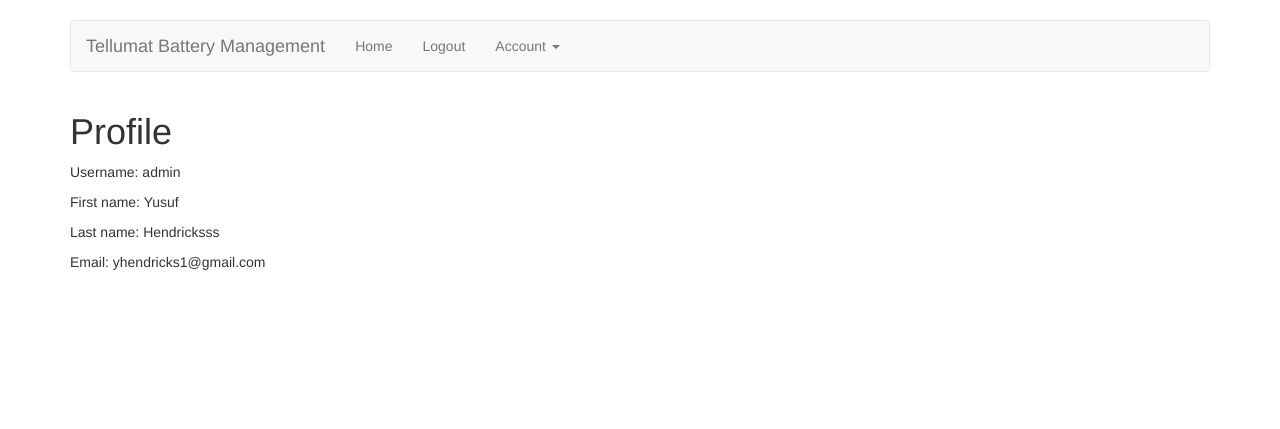
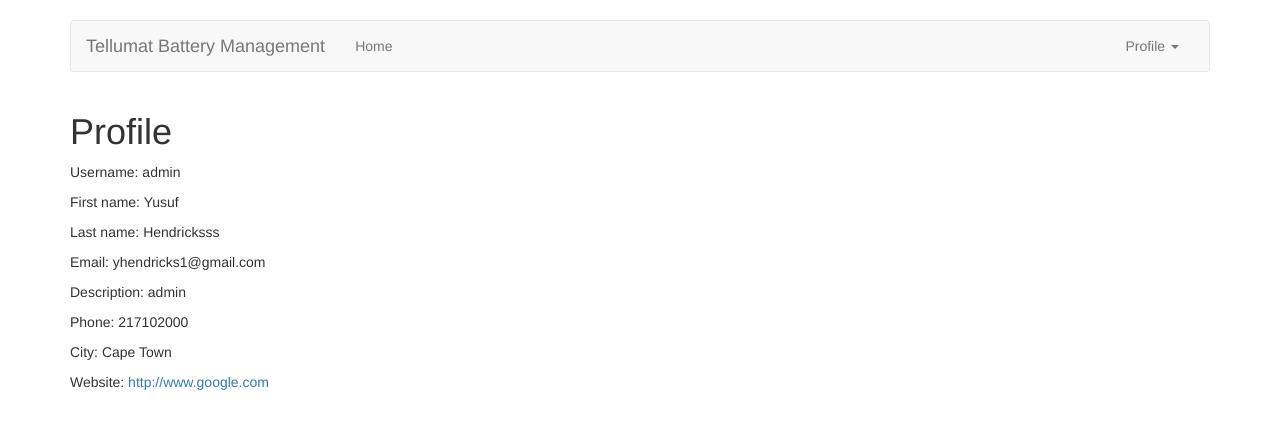
Before and after one commit to yhendricks/tutorial, a Django app: page /account/profile/ in a window 1280 px wide. Shown: the top 429 px of the page. Run offline with Django 3.2, Linux system fonts and the light colour scheme; a user stored in the database is signed in; data comes from the database, SQL or seed files in the repository; both versions use the stored data as it was before the commit; some libraries are stand-ins or nearby versions.

Commit message:
Video 35 completed

```diff
--- a/accounts/models.py
+++ b/accounts/models.py
@@ -22,10 +22,10 @@ class UserProfile(models.Model):
     city = models.CharField(max_length=100, default='')
     website = models.URLField(default='')
     phone = models.IntegerField(default=0)
-    company = models.ForeignKey(Company, null=True)
+    #company = models.ForeignKey(Company, null=True)
 
-    #def __str__(self):
-        #return self.name
+    def __str__(self):
+        return self.user.username
 
     def create_profile(sender, **kwargs):
         if kwargs['created']:
--- a/accounts/templates/accounts/profile.html
+++ b/accounts/templates/accounts/profile.html
@@ -11,5 +11,9 @@
         <p>First name: {{ user.first_name }}</p>
         <p>Last name: {{ user.last_name }}</p>
         <p>Email: {{ user.email }}</p>
+        <p>Description: {{ user.userprofile.description }}</p>
+        <p>Phone: {{ user.userprofile.phone }}</p>
+        <p>City: {{ user.userprofile.city }}</p>
+        <p>Website: <a href="{{ user.userprofile.website }}" target="_blank">{{ user.userprofile.website }}</a></p>
     </div>
 {% endblock %}
--- a/accounts/templates/base.html
+++ b/accounts/templates/base.html
@@ -14,7 +14,8 @@
     <nav class="navbar navbar-default">
         <div class="container-fluid">
             <div class="navbar-header">
-            <button type="button" class="navbar-toggle collapsed" data-toggle="collapse" data-target="#navbar" aria-expanded="false" aria-controls="navbar">
+                <button type="button" class="navbar-toggle collapsed" data-toggle="collapse" data-target="#navbar"
+                        aria-expanded="false" aria-controls="navbar">
                     <span class="sr-only">Toggle navigation</span>
                     <span class="icon-bar"></span>
                     <span class="icon-bar"></span>
@@ -30,11 +31,14 @@
                 {% if user.is_authenticated %}
                     <ul class="nav navbar-nav">
                         <li><a href="{% url 'accounts:home' %}">Home</a></li>
+                    </ul>
+                    <ul class="nav navbar-nav navbar-right">
+                        <li class="dropdown">
+                            <a href="#" class="dropdown-toggle" data-toggle="dropdown" role="button"
+                               aria-haspopup="true" aria-expanded="false">Profile <span class="caret"></span></a>
+                            <ul class="dropdown-menu">
                                 <li><a href="{% url 'accounts:logout' %}">Logout</a></li>
-                <li class="dropdown">
-                <a href="#" class="dropdown-toggle" data-toggle="dropdown" role="button" aria-haspopup="true" aria-expanded="false">Account <span class="caret"></span></a>
-                <ul class="dropdown-menu">
-                  <li><a href="{% url 'accounts:view_profile' %}">Profile</a></li>
+                                <li><a href="{% url 'accounts:view_profile' %}">View Profile</a></li>
                                 <li><a href="{% url 'accounts:edit_profile' %}">Edit Profile</a></li>
                                 <li role="separator" class="divider"></li>
                                 <li class="dropdown-header">Password Management</li>
@@ -46,7 +50,8 @@
                     <ul class="nav navbar-nav navbar-right">
                         <li><a href="{% url 'accounts:register' %}">Register</a></li>
                         <li class="dropdown">
-                <a href="#" class="dropdown-toggle" data-toggle="dropdown" role="button" aria-haspopup="true" aria-expanded="false">Profile <span class="caret"></span></a>
+                            <a href="#" class="dropdown-toggle" data-toggle="dropdown" role="button"
+                               aria-haspopup="true" aria-expanded="false">Profile <span class="caret"></span></a>
                             <ul class="dropdown-menu">
                                 <li><a href="{% url 'accounts:login' %}">Login</a></li>
                                 <li><a href="{% url 'accounts:password_reset' %}">Reset Password</a></li>
@@ -65,6 +70,7 @@
 <script src="https://ajax.googleapis.com/ajax/libs/jquery/1.12.4/jquery.min.js"></script>
 <script>window.jQuery || document.write('<script src="../../assets/js/vendor/jquery.min.js"><\/script>')</script>
 <script src="https://maxcdn.bootstrapcdn.com/bootstrap/3.3.7/js/bootstrap.min.js"
-            integrity="sha384-Tc5IQib027qvyjSMfHjOMaLkfuWVxZxUPnCJA7l2mCWNIpG9mGCD8wGNIcPD7Txa" crossorigin="anonymous"></script>
+        integrity="sha384-Tc5IQib027qvyjSMfHjOMaLkfuWVxZxUPnCJA7l2mCWNIpG9mGCD8wGNIcPD7Txa"
+        crossorigin="anonymous"></script>
 </body>
 </html>
```
Also changed, not shown: accounts/migrations/0004_remove_userprofile_company.py (added), db.sqlite3. Lines whose indentation alone changed are shown as unchanged.
